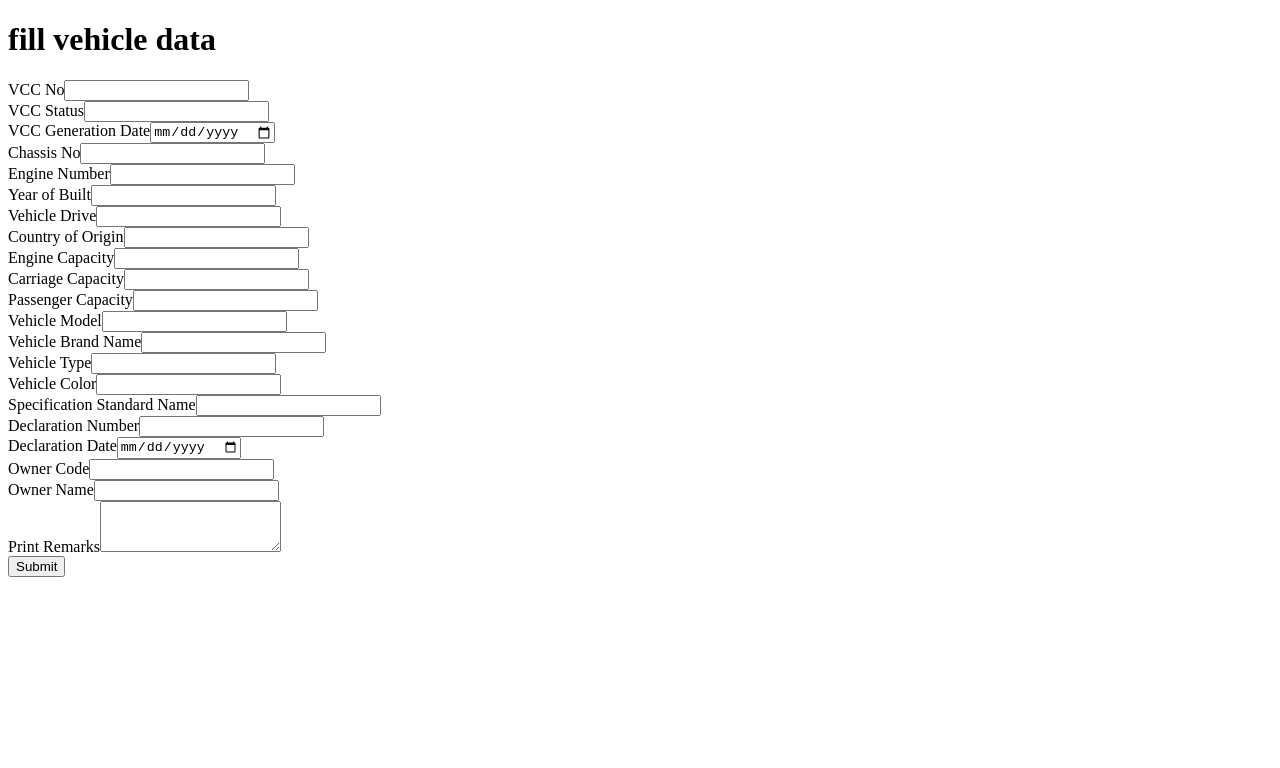
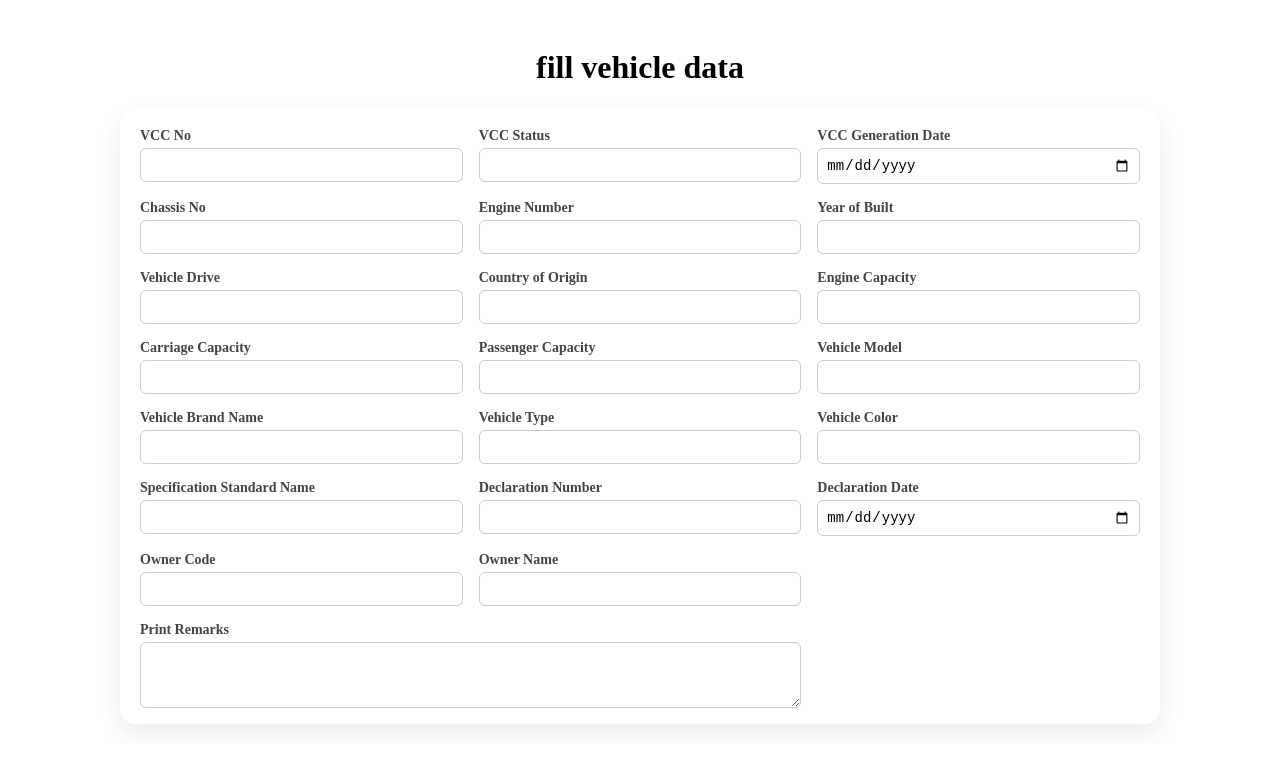
Before and after one commit to talha-fullstackdev/vehicle-details, a Next.js app: page /form in a window 1280 px wide. Shown: the top 768 px of the page. Built offline with nearby package versions, Linux system fonts and the light colour scheme.

Commit message:
styled form page

```diff
--- a/src/app/globals.css
+++ b/src/app/globals.css
@@ -32,3 +32,137 @@
 .QR_code {
   margin-left: 16px;
 }
+/* ////////////////// form css */
+
+/* .form-container {
+  max-width: 900px;
+  margin: 40px auto;
+  padding: 20px;
+}
+
+.form-card {
+  background-color: white;
+  padding: 40px;
+  border-radius: 20px;
+  box-shadow: 0 10px 25px rgba(0, 0, 0, 0.1);
+}
+
+.form-grid {
+  display: grid;
+  grid-template-columns: repeat(auto-fit, minmax(300px, 1fr));
+  gap: 20px;
+}
+
+.form-group {
+  display: flex;
+  flex-direction: column;
+}
+
+.form-group label {
+  margin-bottom: 6px;
+  font-weight: 600;
+  color: #555;
+}
+
+.form-group input,
+.form-group select,
+.form-group textarea {
+  padding: 10px;
+  border: 1px solid #ccc;
+  border-radius: 8px;
+  font-size: 14px;
+  resize: vertical;
+}
+
+.form-actions {
+  margin-top: 30px;
+  display: flex;
+  justify-content: center;
+}
+
+.form-actions button {
+  background-color: #2563eb;
+  color: white;
+  padding: 12px 40px;
+  border: none;
+  border-radius: 10px;
+  font-size: 16px;
+  font-weight: bold;
+  cursor: pointer;
+  transition: background-color 0.2s ease;
+}
+
+.form-actions button:hover {
+  background-color: #1d4ed8;
+} */
+/* Adjust container to use full screen */
+.form-container {
+  max-width: 100%;
+  height: 87vh;
+  overflow-y: auto;
+  padding: 20px;
+  align-items: center;
+  justify-content: center;
+  display: flex;
+  flex-direction: column;
+}
+
+.form-card {
+  width: 100%;
+  max-width: 1000px;
+  background-color: white;
+  padding: 20px;
+  border-radius: 16px;
+  box-shadow: 0 10px 25px rgba(0, 0, 0, 0.08);
+  overflow-y: auto;
+  max-height: 90vh; /* important */
+}
+
+.form-grid {
+  display: grid;
+  grid-template-columns: repeat(auto-fit, minmax(280px, 1fr));
+  gap: 16px;
+}
+
+.form-group {
+  display: flex;
+  flex-direction: column;
+}
+
+.form-group label {
+  margin-bottom: 4px;
+  font-weight: 600;
+  color: #444;
+  font-size: 14px;
+}
+
+.form-group input,
+.form-group select,
+.form-group textarea {
+  padding: 8px;
+  border: 1px solid #ccc;
+  border-radius: 6px;
+  font-size: 14px;
+}
+
+.form-actions {
+  margin-top: 20px;
+  display: flex;
+  justify-content: center;
+}
+
+.form-actions button {
+  background-color: #2563eb;
+  color: white;
+  padding: 10px 24px;
+  border: none;
+  border-radius: 8px;
+  font-size: 15px;
+  font-weight: 600;
+  cursor: pointer;
+  transition: background-color 0.2s ease;
+}
+
+.form-actions button:hover {
+  background-color: #1d4ed8;
+}
```
